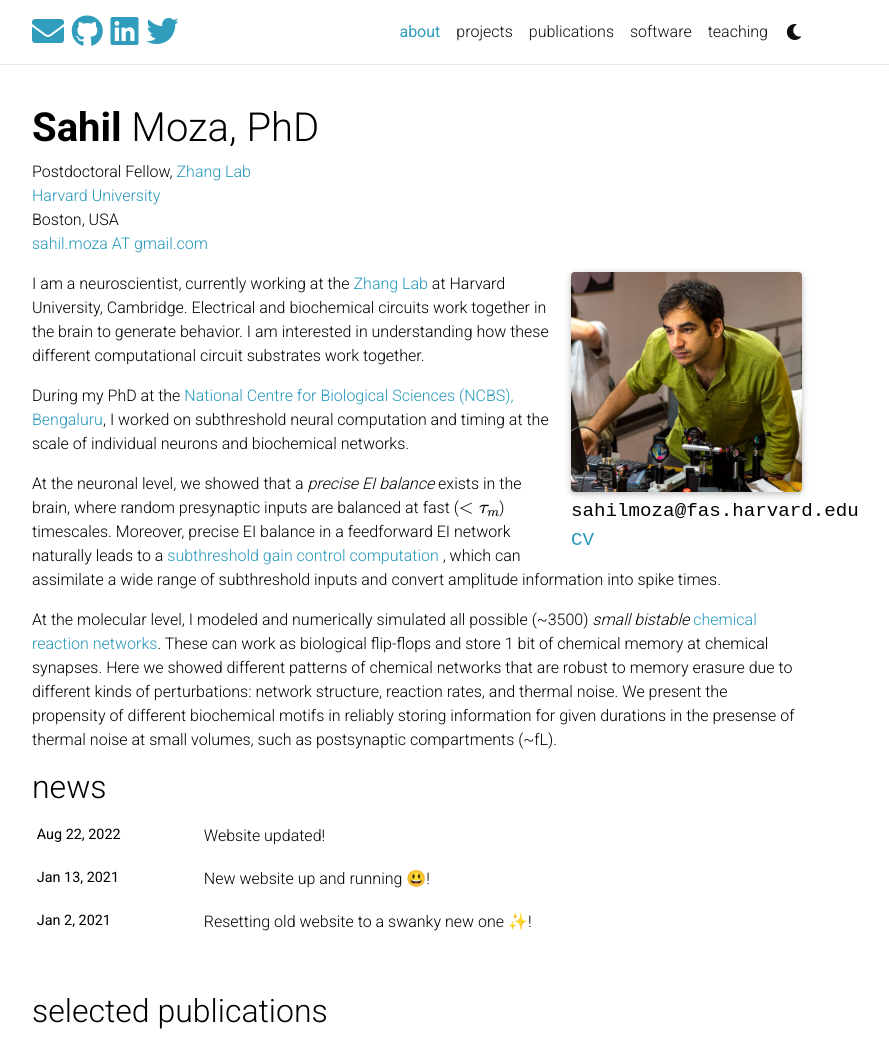
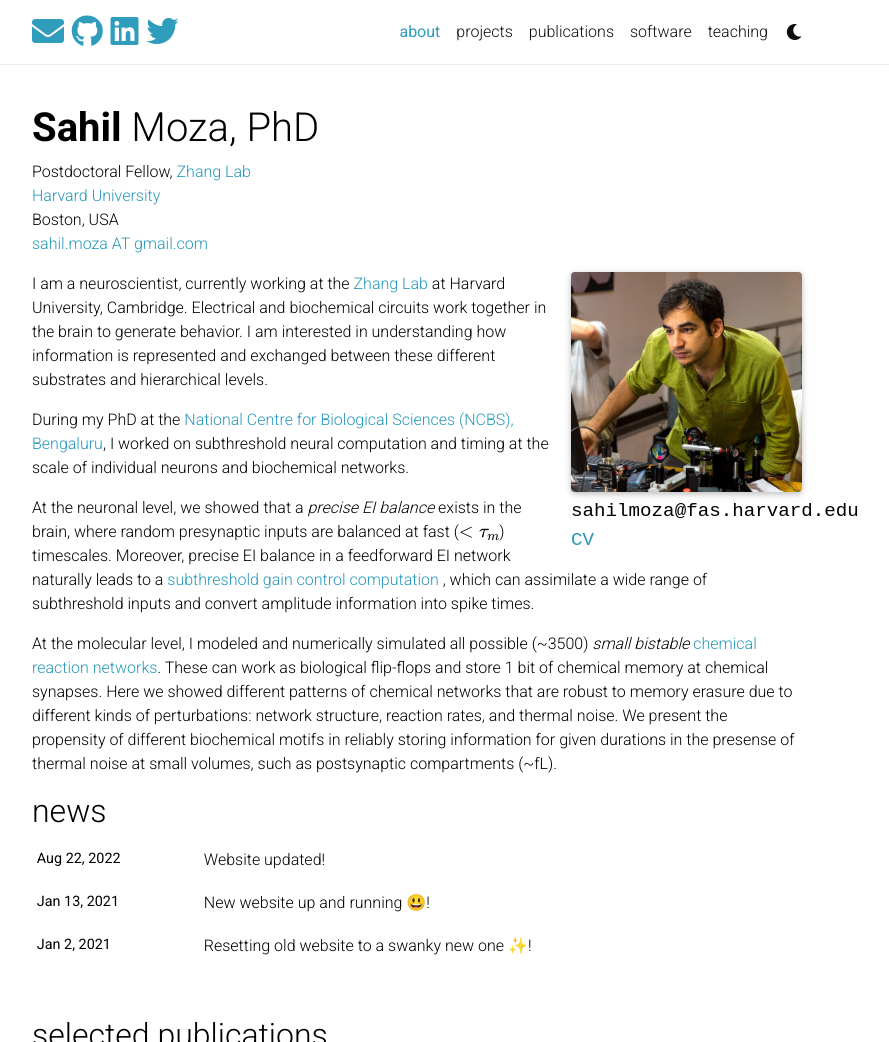
Before and after one commit to sahilm89/sahilm89.github.io, a Jekyll site: the page built from _pages/about.md, in a window 1280 px wide and 1240 px high, cut to the strip 0-1042 px from the top of the window. Shown: the whole strip, without its empty margins (223-1112 px from the left). Built offline with Jekyll 4.4.1, drawn with Linux system fonts in a browser that asks for light colours; nearby versions of some CDN libraries; emoji names are drawn with the system emoji font; a style sheet for code colours, icons or effects is not loaded.

Commit message:
Modifying about slightly.

```diff
--- a/_pages/about.md
+++ b/_pages/about.md
@@ -19,7 +19,7 @@ news: true  # includes a list of news items
 selected_papers: true # includes a list of papers marked as "selected={true}"
 social: false  # includes social icons at the bottom of the page
 ---
-I am a neuroscientist, currently working at the <a href="https://zhanglab.oeb.harvard.edu"> Zhang Lab </a> at Harvard University, Cambridge. Electrical and biochemical circuits work together in the brain to generate behavior. I am interested in understanding how these different computational circuit substrates work together.
+I am a neuroscientist, currently working at the <a href="https://zhanglab.oeb.harvard.edu"> Zhang Lab </a> at Harvard University, Cambridge. Electrical and biochemical circuits work together in the brain to generate behavior. I am interested in understanding how information is represented and exchanged between these different substrates and hierarchical levels.
 
 During my PhD at the [National Centre for Biological Sciences (NCBS), Bengaluru](http://ncbs.res.in), I worked on subthreshold neural computation and timing at the scale of individual neurons and biochemical networks.
 
```
